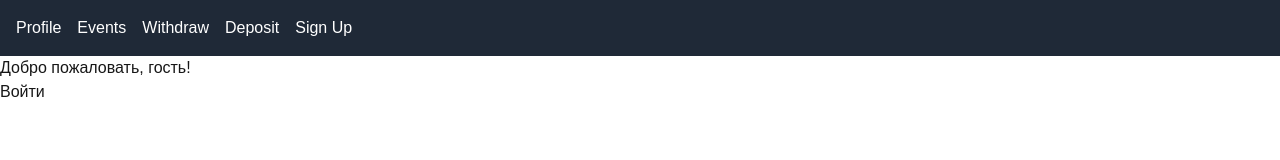
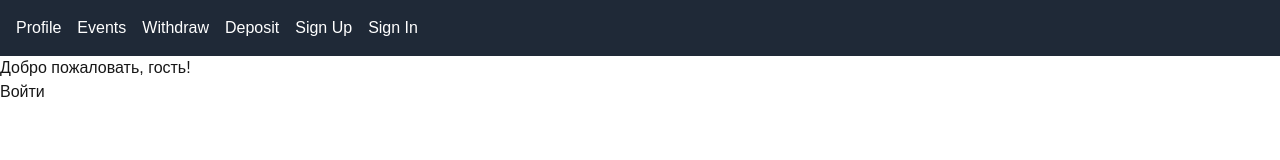
Before and after one commit to Unietickets/unie-client, a Next.js app: page / in a window 1280 px wide. Shown: the top 160 px of the page. Built offline with nearby package versions, Linux system fonts and the light colour scheme; no server answers.

Commit message:
chore: moved routes constant to core, changed routes type from array to object

```diff
--- a/src/app/core/components/business/Header.jsx
+++ b/src/app/core/components/business/Header.jsx
@@ -1,26 +1,5 @@
+import { ROUTES } from '@core/constants';
+
 import { Header as UiHeader } from '../ui';
 
-const ROUTES = [
-    {
-        href: '/profile',
-        label: 'Profile'
-    },
-    {
-        href: '/events',
-        label: 'Events'
-    },
-    {
-        href: '/balance/withdraw',
-        label: 'Withdraw'
-    },
-    {
-        href: '/balance/deposit',
-        label: 'Deposit'
-    },
-    {
-        href: '/auth/signup',
-        label: 'Sign Up'
-    },
-];
-
-export const Header = () => <UiHeader routes={ROUTES} />
+export const Header = () => <UiHeader routes={Object.values(ROUTES)} />
--- a/src/app/core/components/business/RegisterForm.jsx
+++ b/src/app/core/components/business/RegisterForm.jsx
@@ -1,8 +1,11 @@
 'use client'
 
 import { signIn } from 'next-auth/react';
+import Link from 'next/link';
 import { useRouter } from 'next/navigation';
 import { useState } from 'react';
+
+import { ROUTES } from '@core/constants';
 
 export function RegisterForm() {
   const router = useRouter();
@@ -45,29 +48,55 @@ export function RegisterForm() {
   };
 
   return (
-    <form onSubmit={handleSubmit}>
+    <form
+      onSubmit={handleSubmit}
+      className="max-w-md mx-auto p-6 bg-white rounded-lg shadow-md"
+    >
+      <h2 className="text-2xl font-bold mb-6 text-center text-gray-500">Register</h2>
+
       <input
         type="email"
         value={email}
         onChange={(e) => setEmail(e.target.value)}
         placeholder="Email"
         required
+        className="w-full p-2 mb-4 border border-gray-300 rounded focus:outline-none focus:ring-2 focus:ring-blue-500 text-gray-500"
       />
+
       <input
-        type="name"
+        type="text"
         value={name}
         onChange={(e) => setName(e.target.value)}
         placeholder="Name"
         required
+        className="w-full p-2 mb-4 border border-gray-300 rounded focus:outline-none focus:ring-2 focus:ring-blue-500 text-gray-500"
       />
+
       <input
         type="password"
         value={password}
         onChange={(e) => setPassword(e.target.value)}
         placeholder="Password"
         required
+        className="w-full p-2 mb-4 border border-gray-300 rounded focus:outline-none focus:ring-2 focus:ring-blue-500 text-gray-500"
       />
-      <button type="submit">Register</button>
+
+      <button
+        type="submit"
+        className="w-full p-2 bg-blue-500 text-white rounded hover:bg-blue-600 transition duration-200"
+      >
+        Register
+      </button>
+
+      <span className="block text-center mt-4 text-gray-500">
+        Already have an account?&nbsp;
+        <Link
+          href={ROUTES.signIn.href}
+          className="text-blue-500 hover:underline"
+        >
+          Sign in
+        </Link>
+      </span>
     </form>
   );
 }
--- /dev/null
+++ b/src/app/core/constants/index.js
@@ -0,0 +1,26 @@
+export const ROUTES = {
+    profile: {
+        href: '/profile',
+        label: 'Profile'
+    },
+    events: {
+        href: '/events',
+        label: 'Events'
+    },
+    withdraw: {
+        href: '/balance/withdraw',
+        label: 'Withdraw'
+    },
+    deposit: {
+        href: '/balance/deposit',
+        label: 'Deposit'
+    },
+    signUp: {
+        href: '/auth/signup',
+        label: 'Sign Up'
+    },
+    signIn: {
+        href: '/api/auth/signin',
+        label: 'Sign In'
+    },
+}
```
